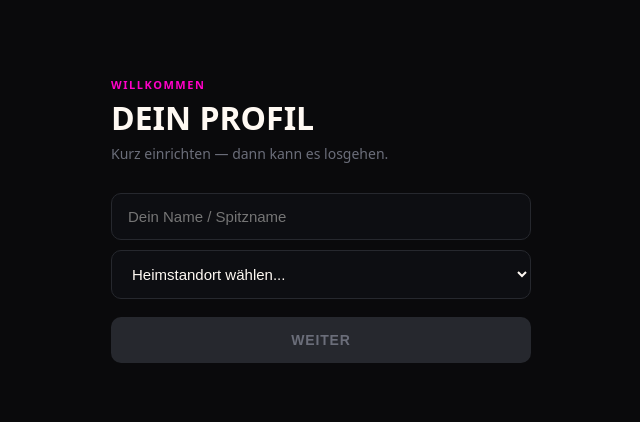
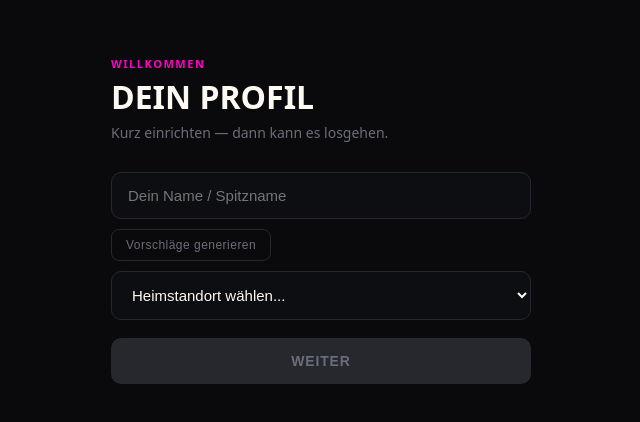
Before and after one commit to PingPongLounge/pingponglounge-player, a Next.js app: page /onboarding in a window 1280 px wide. Shown: the part 180-602 px from the top of the page, without its empty margins (319-959 px from the left). Built offline with nearby package versions, Linux system fonts and the light colour scheme.

Commit message:
feat: Nickname Generator im Onboarding

```diff
--- a/app/onboarding/page.tsx
+++ b/app/onboarding/page.tsx
@@ -2,6 +2,22 @@
 import { useState } from "react"
 import { createClient } from "@/lib/supabase/client"
 import { useRouter } from "next/navigation"
+
+
+const NICK_PARTS = {
+  pre: ["Spin","Loop","Slice","Smash","Top","Quick","Ghost","Iron","Fire","Swift","Turbo","Power","Sharp","Ping","Ace"],
+  suf: ["Master","King","Pro","Wolf","Fox","Hawk","Storm","Blade","Force","Drive","Shot","Hero","Bull","Ace","Play"]
+}
+function genNicks(): string[] {
+  const result: string[] = []
+  while (result.length < 3) {
+    const p = NICK_PARTS.pre[Math.floor(Math.random()*NICK_PARTS.pre.length)]
+    const s = NICK_PARTS.suf[Math.floor(Math.random()*NICK_PARTS.suf.length)]
+    const n = p + s
+    if (!result.includes(n)) result.push(n)
+  }
+  return result
+}
 
 const LOCATIONS = ["Oerlikon", "Glattbrugg", "Langstrasse", "Basel", "Luzern", "St. Gallen"]
 
@@ -100,6 +116,7 @@ export default function OnboardingPage() {
   const [quizIdx, setQuizIdx] = useState(0)
   const [quizScores, setQuizScores] = useState<number[]>([])
   const [saving, setSaving] = useState(false)
+  const [nicks, setNicks] = useState<string[]>([])
 
   const score = quizScores.reduce((a, b) => a + b, 0)
   const quizResult = calcLevel(score)
@@ -138,6 +155,18 @@ export default function OnboardingPage() {
       <h1 style={S.title}>Dein Profil</h1>
       <p style={S.sub}>Kurz einrichten — dann kann es losgehen.</p>
       <input style={S.input} placeholder="Dein Name / Spitzname" value={name} onChange={e => setName(e.target.value)} />
+      <button type="button" onClick={() => setNicks(genNicks())} style={{ background: "none", border: "1px solid #26282E", borderRadius: "8px", padding: "8px 14px", fontSize: "12px", color: "#6B6E7A", cursor: "pointer", marginBottom: "10px", letterSpacing: "0.04em" }}>
+        Vorschläge generieren
+      </button>
+      {nicks.length > 0 && (
+        <div style={{ display: "flex", gap: "8px", marginBottom: "16px", flexWrap: "wrap" }}>
+          {nicks.map(n => (
+            <button key={n} type="button" onClick={() => setName(n)} style={{ background: name === n ? "rgba(255,0,200,0.12)" : "#0D0E12", border: name === n ? "1px solid #FF00C8" : "1px solid #26282E", borderRadius: "8px", padding: "8px 14px", fontSize: "13px", color: name === n ? "#FF00C8" : "#FFF9F3", cursor: "pointer", fontWeight: name === n ? 700 : 400 }}>
+              {n}
+            </button>
+          ))}
+        </div>
+      )}
       <select style={S.input} value={location} onChange={e => setLocation(e.target.value)}>
         <option value="">Heimstandort wählen...</option>
         {LOCATIONS.map(l => <option key={l} value={l}>{l}</option>)}
```
